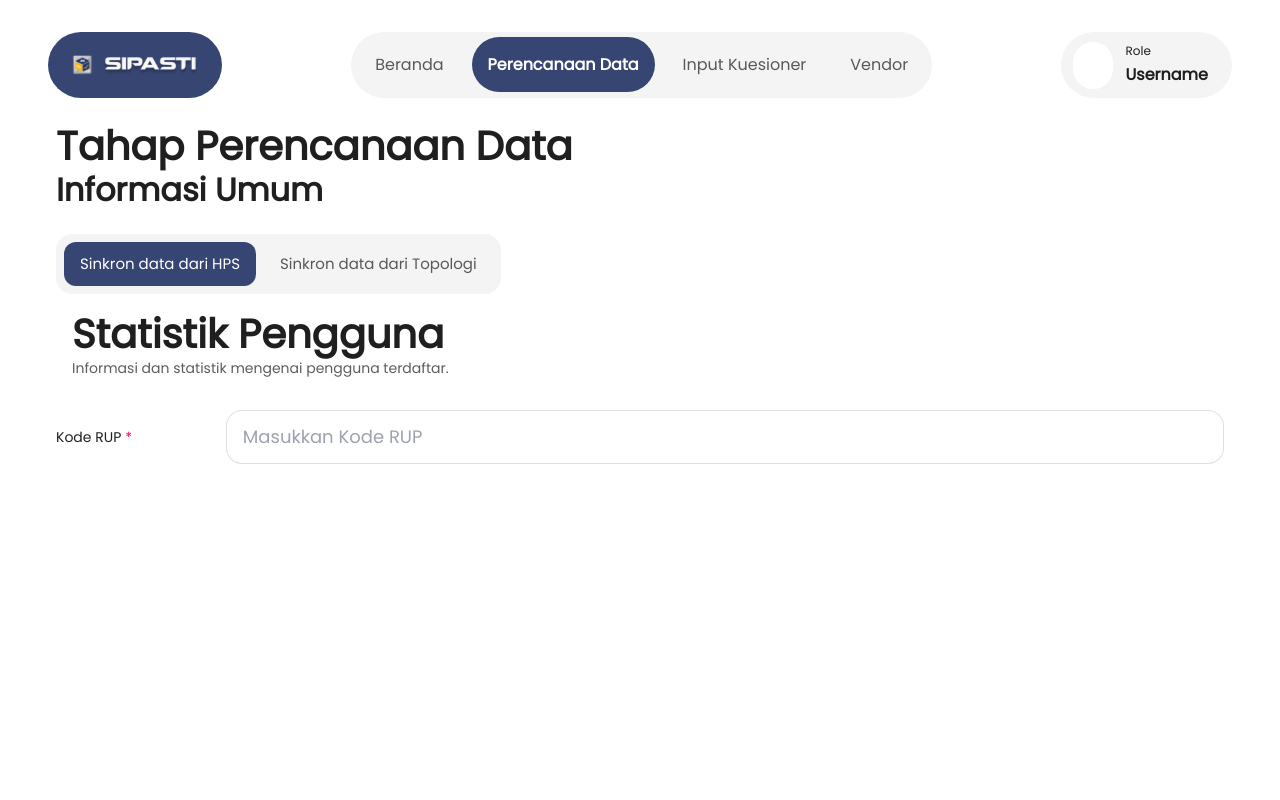
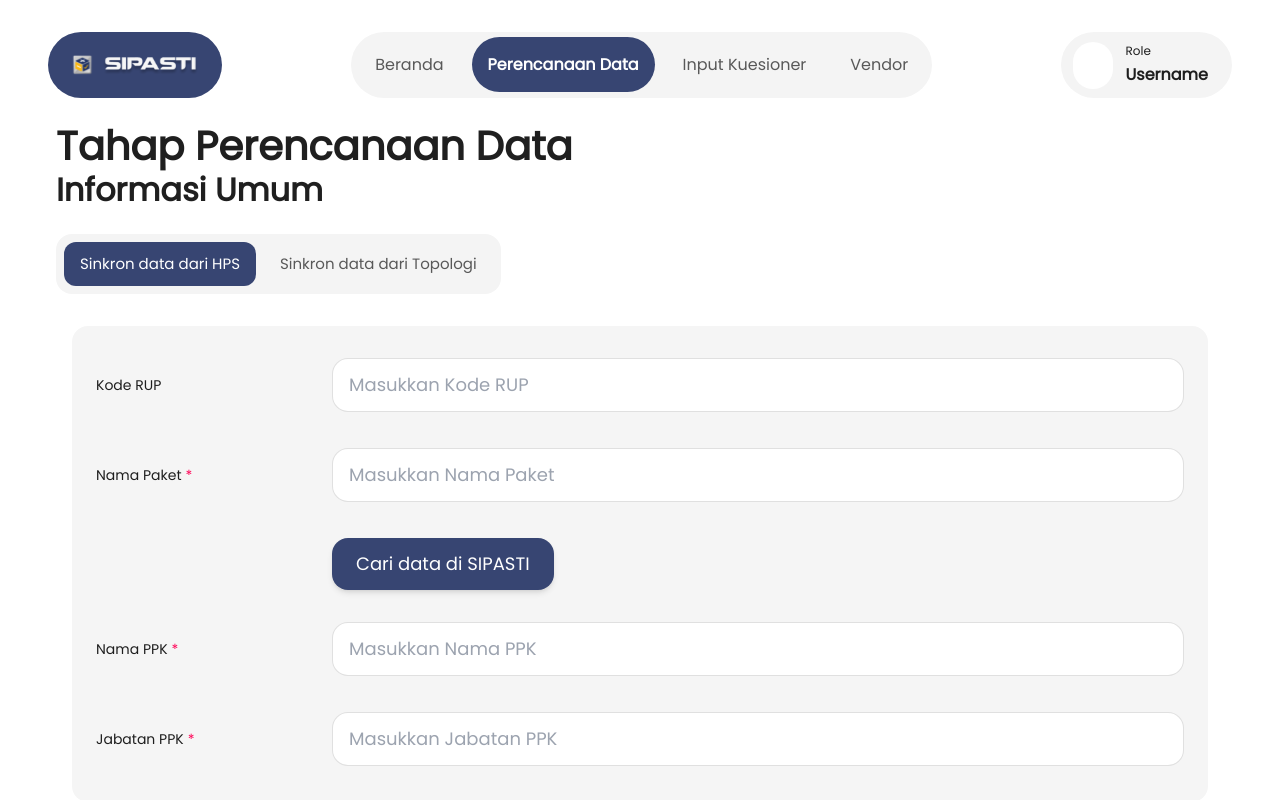
Before and after one commit to pupr-2024-2025/sipasti-fe, a Next.js app: page /perencanaan_data in a window 1280 px wide. Built offline with nearby package versions, Linux system fonts and the light colour scheme; some icons are missing.

Commit message:
10:20 PM, 10/14/2024 backup

```diff
--- a/src/components/Input.js
+++ b/src/components/Input.js
@@ -46,54 +46,95 @@ const TextInput = ({
     }
   };
 
+  // Fungsi untuk menangani perubahan input
+  const handleChange = (e) => {
+    onChange(e); // Memanggil fungsi onChange yang diberikan melalui props
+
+    if (error) {
+      setError(""); // Reset error ketika pengguna mengetik lagi
+    }
+  };
+
   return (
     <div className={`relative flex flex-col ${className}`}>
       {label && (
         <div
           className={`flex ${
-            labelPosition === "left" ? "items-center" : "flex-col"
+            labelPosition === "left" ? "items-center space-x-14" : "flex-col"
           } mb-1`}>
-          <label className="text-B2 text-emphasis-on_surface-high flex items-center w-[180px]">
+          <label
+            className="text-B2 text-emphasis-on_surface-high"
+            style={{
+              minWidth: labelPosition === "left" ? "180px" : "auto", // Set minimum width for label when position is left
+            }}>
             {label}
-            {isRequired && (
-              <span className="text-custom-red-500 ml-1 items-center">*</span>
-            )}{" "}
-            {/* Asterisk inline with label */}
+            {isRequired && <span className="text-custom-red-500 ml-1">*</span>}
           </label>
           {labelPosition === "left" ? (
-            <div className="ml-4 w-full">
-              {" "}
-              {/* Adds space between label and input when left */}
+            <div className="w-full flex flex-col relative">
+              {/* Aligns the input and error message vertically */}
               <input
                 type={isPasswordVisible ? "text" : type}
                 placeholder={placeholder}
                 value={value}
-                onChange={onChange}
+                onChange={handleChange} // Menangani perubahan input
                 onBlur={handleBlur} // Validasi saat kehilangan fokus
                 disabled={disabled}
                 className={`${sizes[size]} ${baseClasses} ${
-                  error ? "border-custom-red-500" : variants[variant]
+                  error
+                    ? `border-custom-red-500 focus:border-custom-blue-500 border-2` // Border biru saat memperbaiki error
+                    : variants[variant] // Border normal saat tidak ada error
                 } rounded-[16px] w-full transition-all duration-200 ease-in-out`}
               />
               {error && (
-                <div className="mt-1 text-custom-red-500 text-ExtraSmall">
-                  {error}
+                <div className="absolute -bottom-6 left-0 flex items-center text-custom-red-500 text-ExtraSmall">
+                  <CloseCircle
+                    color={colors.Solid.Basic.Red[500]}
+                    variant="Linear"
+                    size={16}
+                    className="mr-1"
+                  />
+                  <span>{error}</span> {/* Pesan error */}
                 </div>
               )}
             </div>
           ) : (
             <>
+              <div className="relative w-full flex">
                 <input
                   type={isPasswordVisible ? "text" : type}
                   placeholder={placeholder}
                   value={value}
-                onChange={onChange}
+                  onChange={handleChange} // Menangani perubahan input
                   onBlur={handleBlur} // Validasi saat kehilangan fokus
                   disabled={disabled}
                   className={`${sizes[size]} ${baseClasses} ${
-                  error ? "border-custom-red-500" : variants[variant]
+                    error
+                      ? `border-custom-red-500 focus:border-custom-blue-500 border-2` // Border biru saat memperbaiki error
+                      : variants[variant] // Border normal saat tidak ada error
                   } rounded-[16px] w-full transition-all duration-200 ease-in-out`}
                 />
+                {type === "password" && (
+                  <button
+                    type="button"
+                    onClick={togglePasswordVisibility}
+                    className="absolute right-3 top-1/2 transform -translate-y-1/2 flex items-center justify-center">
+                    {isPasswordVisible ? (
+                      <EyeSlash
+                        color={colors.Emphasis.Light.On_Surface.Medium}
+                        variant="Linear"
+                        size={24}
+                      />
+                    ) : (
+                      <Eye
+                        color={colors.Emphasis.Light.On_Surface.Medium}
+                        variant="Linear"
+                        size={24}
+                      />
+                    )}
+                  </button>
+                )}
+              </div>
               {error && (
                 <div className="flex items-center mt-1">
                   <CloseCircle
@@ -111,27 +152,6 @@ const TextInput = ({
           )}
         </div>
       )}
-
-      {type === "password" && (
-        <button
-          type="button"
-          onClick={togglePasswordVisibility}
-          className="absolute right-3 top-1/2 transform -translate-y-1/2 my-3">
-          {isPasswordVisible ? (
-            <EyeSlash
-              color={colors.Emphasis.Light.On_Surface.Medium}
-              variant="Linear"
-              size={24}
-            />
-          ) : (
-            <Eye
-              color={colors.Emphasis.Light.On_Surface.Medium}
-              variant="Linear"
-              size={24}
-            />
-          )}
-        </button>
-      )}
     </div>
   );
 };
--- a/src/pages/login.js
+++ b/src/pages/login.js
@@ -89,8 +89,8 @@ const Login = () => {
               <Button
                 onClick={openForgotPasswordModal}
                 variant="red_text"
-                size="Extra_Small"
-                className="">
+                size="ExtraSmall"
+                className="custom-padding">
                 Lupa Password
               </Button>
             </div>
@@ -144,10 +144,7 @@ const Login = () => {
             2024© SIPASTI V.3.0 All Reserved by PUPR
           </p>
           <div className="gap-x-2 flex items-center">
-            <Button
-              onClick={handleLogin}
-              variant="blue_text"
-              size="Extra_Small">
+            <Button onClick={handleLogin} variant="blue_text" size="B2">
               Kebijakan Privasi
             </Button>
             <svg
@@ -158,10 +155,7 @@ const Login = () => {
               fill="none">
               <circle cx="2" cy="2" r="2" fill="#B3B3B3" />
             </svg>
-            <Button
-              onClick={handleLogin}
-              variant="blue_text"
-              size="Extra_Small">
+            <Button onClick={handleLogin} variant="blue_text" size="B2">
               Syarat dan Ketentuan
             </Button>
           </div>
--- a/src/pages/perencanaan_data.js
+++ b/src/pages/perencanaan_data.js
@@ -1,10 +1,10 @@
 import React, { useState } from "react";
 import Navbar from "../components/navigationbar";
 import Tabs from "../components/Tabs";
-import TextInput from "../components/input"; // Import the TextInput component
+import TextInput from "../components/input";
+import Button from "../components/button";
 
 const Dashboard = () => {
-  // Declare the username state using useState
   const [username, setUsername] = useState("");
 
   const tabs = [
@@ -12,12 +12,54 @@ const Dashboard = () => {
       label: "Sinkron data dari HPS",
       content: (
         <div>
-          <h3 className="text-H3 text-emphasis-on_surface-high">
-            Statistik Pengguna
-          </h3>
-          <p className="text-B2 text-emphasis-on_surface-medium">
-            Informasi dan statistik mengenai pengguna terdaftar.
-          </p>
+          {/* TextInput Component */}
+          <div className="mt-4 bg-neutral-100 px-6 py-8 rounded-[16px] space-y-8">
+            <TextInput
+              label="Kode RUP"
+              labelPosition="left"
+              placeholder="Masukkan Kode RUP"
+              size="Medium"
+              isRequired=""
+              value={username}
+              errorMessage="Kode RUP tidak boleh kosong"
+              onChange={(e) => setUsername(e.target.value)}
+            />
+            <TextInput
+              label="Nama Paket"
+              labelPosition="left"
+              placeholder="Masukkan Nama Paket"
+              size="Medium"
+              isRequired="true"
+              value={username}
+              errorMessage="Nama paket tidak boleh kosong"
+              onChange={(e) => setUsername(e.target.value)}
+            />
+            <div className="px-[236px]">
+              <Button variant="solid_blue" size="Medium">
+                Cari data di SIPASTI
+              </Button>
+            </div>
+            <TextInput
+              label="Nama PPK"
+              labelPosition="left"
+              placeholder="Masukkan Nama PPK"
+              size="Medium"
+              isRequired="true"
+              value={username}
+              errorMessage="Nama PPK tidak boleh kosong"
+              onChange={(e) => setUsername(e.target.value)}
+            />
+            <TextInput
+              label="Jabatan PPK"
+              labelPosition="left"
+              placeholder="Masukkan Jabatan PPK"
+              size="Medium"
+              isRequired="true"
+              value={username}
+              errorMessage="Jabatan PPK tidak boleh kosong"
+              onChange={(e) => setUsername(e.target.value)}
+            />
+          </div>
         </div>
       ),
     },
@@ -50,19 +92,6 @@ const Dashboard = () => {
         <div className="mt-6">
           <Tabs tabs={tabs} />
         </div>
-
-        {/* TextInput Component */}
-        <div className="mt-4">
-          <TextInput
-            label="Kode RUP"
-            labelPosition="left" // Set label position to the left
-            placeholder="Masukkan Kode RUP"
-            size="Medium"
-            isRequired="true"
-            value={username} // Bind the username state
-            onChange={(e) => setUsername(e.target.value)} // Update the state
-          />
-        </div>
       </div>
     </div>
   );
```
Lines whose indentation alone changed are shown as unchanged.
